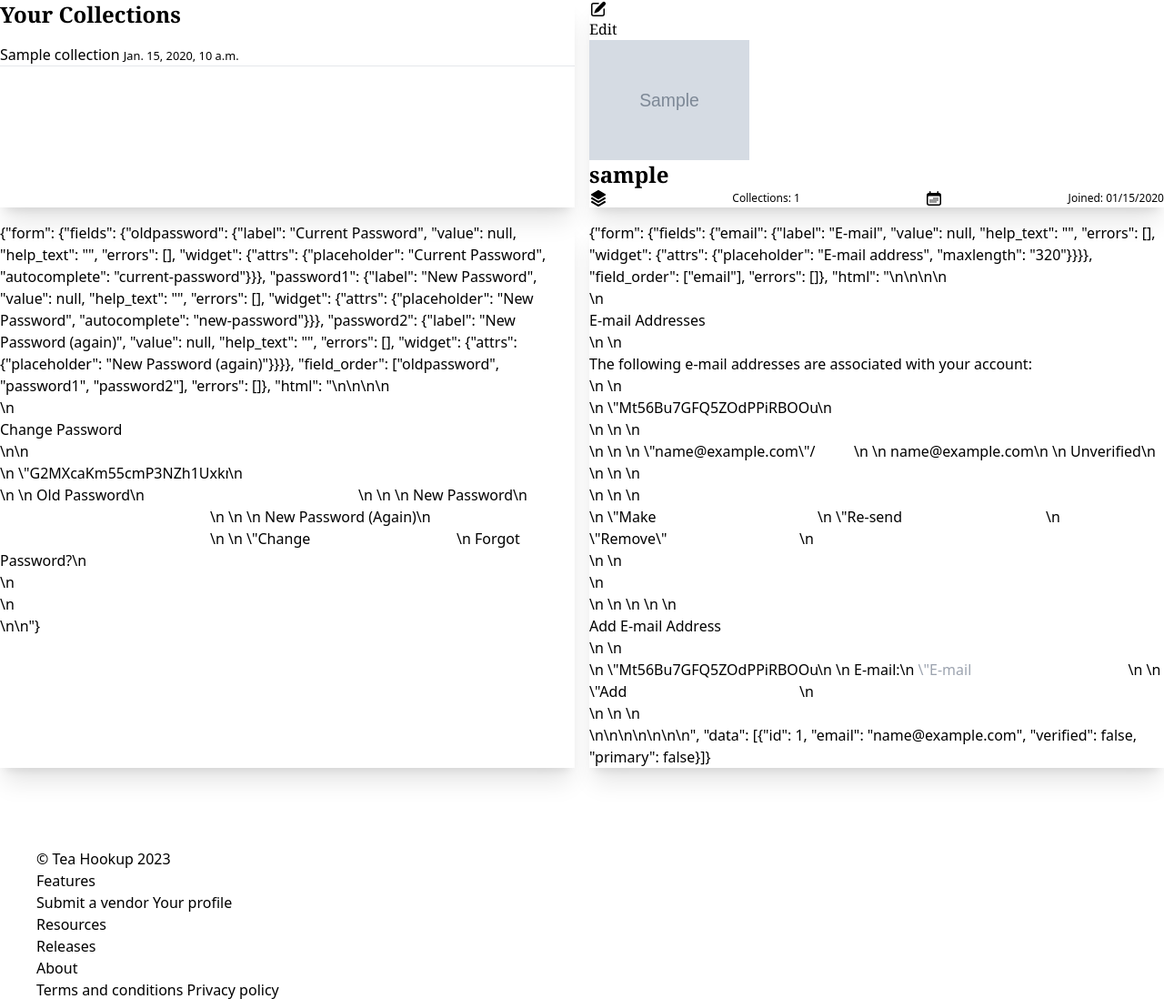
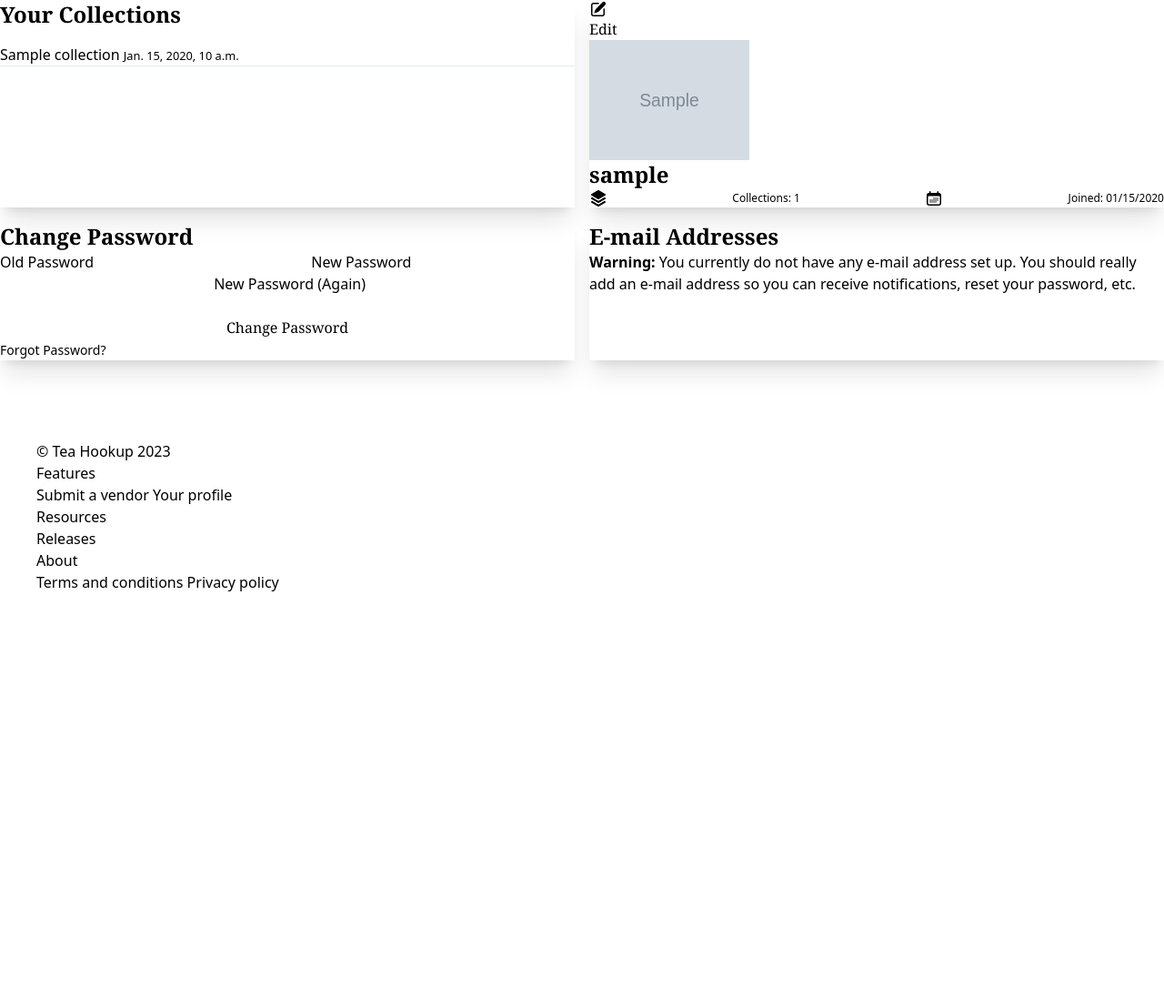
Before and after one commit to cmeadowstech/Teahookup, a Django app: page /accounts/profile/ in a window 1280 px wide. Shown: the part 312-1410 px from the top of the page at 91% size. After the commit the page ends 962 px from the top, so only its background shows below. Run offline with Django 4.2, Linux system fonts and the light colour scheme; a user stored in the database is signed in; data comes from the database, SQL or seed files in the repository; tables that the repository leaves empty hold one stand-in row (values such as "Sample post"); grey boxes marked "Sample" are stand-in pictures; some libraries are stand-ins or nearby versions.

Commit message:
Minor fixes

```diff
--- a/app/tealist/templates/base.html
+++ b/app/tealist/templates/base.html
@@ -49,50 +49,7 @@
 
 <body class="overflow-x-hidden">
 
-  <section id="nav" class="bg-gradient from-base-100 to-base-300">
-    <div class="navbar py-3 mb-4 container mx-auto">
-      <div class="navbar-start">
-        <div class="dropdown">
-          <div tabindex="0" role="button" class="btn btn-ghost lg:hidden">
-            <svg xmlns="http://www.w3.org/2000/svg" class="h-5 w-5" fill="none" viewBox="0 0 24 24"
-              stroke="currentColor">
-              <path stroke-linecap="round" stroke-linejoin="round" stroke-width="2" d="M4 6h16M4 12h8m-8 6h16" />
-            </svg>
-          </div>
-          <ul tabindex="0"
-            class="menu menu-lg dropdown-content mt-3 z-[1] p-2 shadow bg-base-100 rounded-box w-52 ">
-            <li><a class="border-b border-transparent hover:border-b hover:border-white transition ease-in-out" href="{% url 'vendors' %}">Vendors</a></li>
-            <li><a class="border-b border-transparent hover:border-b hover:border-white transition ease-in-out" href="{% url 'collections' %}">Collections</a></li>
-            <li class="text-primary">
-              {% if user.is_authenticated %}
-              <a class="border-b border-transparent hover:border-b hover:border-primary transition ease-in-out" href="{% url 'account_logout' %}" hx-get="/accounts/logout/" hx-target="#htmx_modal" hx-on:click="daisy_modal.showModal()">Sign
-                Out</a>
-              {% else %}
-              <a class="border-b border-transparent hover:border-b hover:border-primary transition ease-in-out" href="{% url 'account_login' %}">Sign In</a>
-              {% endif %}
-            </li>
-          </ul>
-        </div>
-        <a class="btn btn-ghost text-xl" href="{% url 'index' %}">
-          <h4 class="font-serif font-bold text-2xl">Tea Hookup</h4>
-        </a>
-      </div>
-      <div class="navbar-end hidden lg:flex">
-        <ul class="menu menu-horizontal px-1 font-bold">
-          <li><a class="nav-item nav-link mx-2 border-b border-transparent hover:border-b hover:border-white transition ease-in-out" href="{% url 'vendors' %}">Vendors</a></li>
-          <li><a class="nav-item nav-link mx-2 border-b border-transparent hover:border-b hover:border-white transition ease-in-out" href="{% url 'collections' %}">Collections</a></li>
-          <li class="text-primary">
-            {% if user.is_authenticated %}
-            <a class="nav-item nav-link link-important mx-2 border-b border-transparent hover:border-b hover:border-primary transition ease-in-out" href="{% url 'account_logout' %}"
-              hx-get="{% url 'account_logout' %}" hx-target="#htmx_modal" hx-on:click="daisy_modal.showModal()">Sign Out</a>
-            {% else %}
-            <a class="nav-item nav-link link-important mx-2 border-b border-transparent hover:border-b hover:border-primary transition ease-in-out" href="{% url 'account_login' %}">Sign In</a>
-            {% endif %}
-          </li>
-        </ul>
-      </div>
-    </div>
-  </section>
+  {% include 'navbar.html' %}
 
 
 
@@ -109,30 +66,7 @@
 
   {% endif %}
 
-  <section class="bg-base-300 mt-4" id="footer">
-    <footer class="footer p-10 text-base-content container mx-auto">
-      <aside>
-        <img class="mb-2" src="{% static 'tea-leaves.svg' %}" alt="" width="24" height="24">
-        <p>&copy; Tea Hookup 2023</p>
-      </aside>
-      <nav>
-        <header class="footer-title">Features</header>
-        <a class="link link-hover" href="{% url 'vendors_submit' %}">Submit a vendor</a>
-        {% if user.is_authenticated %}
-        <a href="{% url 'profile' %}">Your profile</a>
-        {% endif %}
-      </nav>
-      <nav>
-        <header class="footer-title">Resources</header>
-        <a class="link link-hover" href="{% url 'releases' %}">Releases</a>
-      </nav>
-      <nav>
-        <header class="footer-title">About</header>
-        <a class="link link-hover" href="{% url 'terms' %}">Terms and conditions</a>
-        <a class="link link-hover" href="{% url 'privacy' %}">Privacy policy</a>
-      </nav>
-    </footer>
-  </section>
+  {% include 'footer.html' %}
 
   <script src="https://unpkg.com/htmx.org@1.9.10"></script>
 
--- a/app/tealist/templates/collections/collection_detail.html
+++ b/app/tealist/templates/collections/collection_detail.html
@@ -53,10 +53,10 @@
         <div class="card bg-base-300 shadow-xl">
             <div class="card-body join join-vertical items-center gap-2">
                 <div class="w-44">
-                    {% if user.profile.image.url %}
+                    {% if collection.user.profile.image.url %}
                     <img class="mask mask-squircle" src="{{ collection.user.profile.image.url }}" width="176"/>
                     {% else %}
-                    <img src="{{ item.comment.user_email|xtd_comment_gravatar_url }}" class="mask mask-squircle w-fit" width="176"/>
+                    <img src="{{ item.comment.user_email|xtd_comment_gravatar_url }}" class="mask mask-squircle" width="176"/>
                     {% endif %}
                 </div>
                 <h4 class="font-serif font-bold text-2xl card-title">{{ collection.user.username }}</h4>
--- /dev/null
+++ b/app/tealist/templates/footer.html
@@ -0,0 +1,26 @@
+{% load static %}
+
+<section class="bg-base-300 mt-4" id="footer">
+    <footer class="footer p-10 text-base-content container mx-auto">
+      <aside>
+        <img class="mb-2" src="{% static 'tea-leaves.svg' %}" alt="" width="24" height="24">
+        <p>&copy; Tea Hookup 2023</p>
+      </aside>
+      <nav>
+        <header class="footer-title">Features</header>
+        <a class="link link-hover" href="{% url 'vendors_submit' %}">Submit a vendor</a>
+        {% if user.is_authenticated %}
+        <a href="{% url 'profile' %}">Your profile</a>
+        {% endif %}
+      </nav>
+      <nav>
+        <header class="footer-title">Resources</header>
+        <a class="link link-hover" href="{% url 'releases' %}">Releases</a>
+      </nav>
+      <nav>
+        <header class="footer-title">About</header>
+        <a class="link link-hover" href="{% url 'terms' %}">Terms and conditions</a>
+        <a class="link link-hover" href="{% url 'privacy' %}">Privacy policy</a>
+      </nav>
+    </footer>
+  </section>
--- a/app/tealist/templates/index.html
+++ b/app/tealist/templates/index.html
@@ -14,7 +14,7 @@
           these new options.</p>
           <a href="{% url 'vendors' %}" class="btn btn-primary font-serif hover:btn-secondary w-fit">Start your search</a>
       </div>
-      <img src="{% static 'hero-teapot.webp' %}" class="max-w-sm"/>
+      <img src="{% static 'hero-teapot.webp' %}" class="max-w-72 md:max-w-md"/>
     </div>
   </div>
 </section>
--- /dev/null
+++ b/app/tealist/templates/navbar.html
@@ -0,0 +1,44 @@
+<section id="nav" class="bg-gradient from-base-100 to-base-300">
+    <div class="navbar py-3 mb-4 container mx-auto">
+      <div class="navbar-start">
+        <div class="dropdown">
+          <div tabindex="0" role="button" class="btn btn-ghost lg:hidden">
+            <svg xmlns="http://www.w3.org/2000/svg" class="h-5 w-5" fill="none" viewBox="0 0 24 24"
+              stroke="currentColor">
+              <path stroke-linecap="round" stroke-linejoin="round" stroke-width="2" d="M4 6h16M4 12h8m-8 6h16" />
+            </svg>
+          </div>
+          <ul tabindex="0"
+            class="menu menu-lg dropdown-content mt-3 z-[1] p-2 shadow bg-base-100 rounded-box w-52 ">
+            <li><a class="border-b border-transparent hover:border-b hover:border-white transition ease-in-out" href="{% url 'vendors' %}">Vendors</a></li>
+            <li><a class="border-b border-transparent hover:border-b hover:border-white transition ease-in-out" href="{% url 'collections' %}">Collections</a></li>
+            <li class="text-primary">
+              {% if user.is_authenticated %}
+              <a class="border-b border-transparent hover:border-b hover:border-primary transition ease-in-out" href="{% url 'account_logout' %}" hx-get="/accounts/logout/" hx-target="#htmx_modal" hx-on:click="daisy_modal.showModal()">Sign
+                Out</a>
+              {% else %}
+              <a class="border-b border-transparent hover:border-b hover:border-primary transition ease-in-out" href="{% url 'account_login' %}">Sign In</a>
+              {% endif %}
+            </li>
+          </ul>
+        </div>
+        <a class="btn btn-ghost text-xl" href="{% url 'index' %}">
+          <h4 class="font-serif font-bold text-2xl">Tea Hookup</h4>
+        </a>
+      </div>
+      <div class="navbar-end hidden lg:flex">
+        <ul class="menu menu-horizontal px-1 font-bold">
+          <li><a class="nav-item nav-link mx-2 border-b border-transparent hover:border-b hover:border-white transition ease-in-out" href="{% url 'vendors' %}">Vendors</a></li>
+          <li><a class="nav-item nav-link mx-2 border-b border-transparent hover:border-b hover:border-white transition ease-in-out" href="{% url 'collections' %}">Collections</a></li>
+          <li class="text-primary">
+            {% if user.is_authenticated %}
+            <a class="nav-item nav-link link-important mx-2 border-b border-transparent hover:border-b hover:border-primary transition ease-in-out" href="{% url 'account_logout' %}"
+              hx-get="{% url 'account_logout' %}" hx-target="#htmx_modal" hx-on:click="daisy_modal.showModal()">Sign Out</a>
+            {% else %}
+            <a class="nav-item nav-link link-important mx-2 border-b border-transparent hover:border-b hover:border-primary transition ease-in-out" href="{% url 'account_login' %}">Sign In</a>
+            {% endif %}
+          </li>
+        </ul>
+      </div>
+    </div>
+  </section>
--- a/app/tealist/templates/profile/profile.html
+++ b/app/tealist/templates/profile/profile.html
@@ -40,7 +40,7 @@
                     {% if user.profile.image.url %}
                     <img class="mask mask-squircle" src="{{ user.profile.image.url }}" width="176"/>
                     {% else %}
-                    <img src="{{ item.comment.user_email|xtd_comment_gravatar_url }}" class="mask mask-squircle w-fit" width="176"/>
+                    <img src="{{ item.comment.user_email|xtd_comment_gravatar_url }}" class="mask mask-squircle" width="176"/>
                     {% endif %}
                     </div>
                 </div>
@@ -67,10 +67,13 @@
             </div>
         </div>
 
-        <div class="card bg-base-300 shadow-xl" hx-get="{% url 'account_change_password' %}" hx-trigger="load">
+        <div class="card bg-base-300 shadow-xl">
+            {% include 'allauth/account/password_change.html' %}
+
         </div>
 
-        <div class="card bg-base-300 shadow-xl" hx-get="{% url 'account_email' %}" hx-trigger="load">
+        <div class="card bg-base-300 shadow-xl">
+            {% include 'allauth/account/email.html' %}
         </div>
     </div>
 </div>
--- a/app/tealist/templates/vendor_detail_partial.html
+++ b/app/tealist/templates/vendor_detail_partial.html
@@ -80,6 +80,6 @@
 <div class="modal-action">
   <form method="dialog">
     <!-- if there is a button in form, it will close the modal -->
-    <button class="btn">Close</button>
+    <button class="btn" onClick="daisy_modal.close();document.getElementById('htmx_modal').innerHTML = ''">Close</button>
   </form>
 </div>
--- a/app/tealist/templates/vendor_list_partial.html
+++ b/app/tealist/templates/vendor_list_partial.html
@@ -5,10 +5,10 @@
     <div class="card-body">
         <div class="card-title flex justify-between">
             <h4 class="font-serif text-secondary text-2xl flex justify-center items-center gap-1">
-                <button hx-get="{{ vendor.get_absolute_url }}" hx-target="#htmx_modal" hx-trigger="click"
+                <a href="{{ vendor.get_absolute_url }}" hx-get="{{ vendor.get_absolute_url }}" hx-target="#htmx_modal" hx-trigger="click"
                     hx-on:click="daisy_modal.showModal()" class="border-b border-transparent hover:border-b hover:border-secondary transition ease-in-out text-left">
                     {{ vendor.name }}
-                </button>
+                </a>
                 <a href="{{ vendor.url }}" target="_blank">
                     <svg xmlns="http://www.w3.org/2000/svg" fill="none" viewBox="0 0 24 24" stroke-width="1.5" stroke="currentColor" class="w-5 h-5">
                         <path stroke-linecap="round" stroke-linejoin="round" d="M13.5 6H5.25A2.25 2.25 0 0 0 3 8.25v10.5A2.25 2.25 0 0 0 5.25 21h10.5A2.25 2.25 0 0 0 18 18.75V10.5m-10.5 6L21 3m0 0h-5.25M21 3v5.25" />
--- a/app/tealist/views.py
+++ b/app/tealist/views.py
@@ -112,7 +112,7 @@ def GetCollectionsContext(request):
 # Views
 
 
-@cache_page(CACHE_TTL)
+# @cache_page(CACHE_TTL)
 def index(request):
     Featured = vendor.objects.filter(featured=True)
     Recent = vendor.objects.all().order_by("created")[:3]
```
